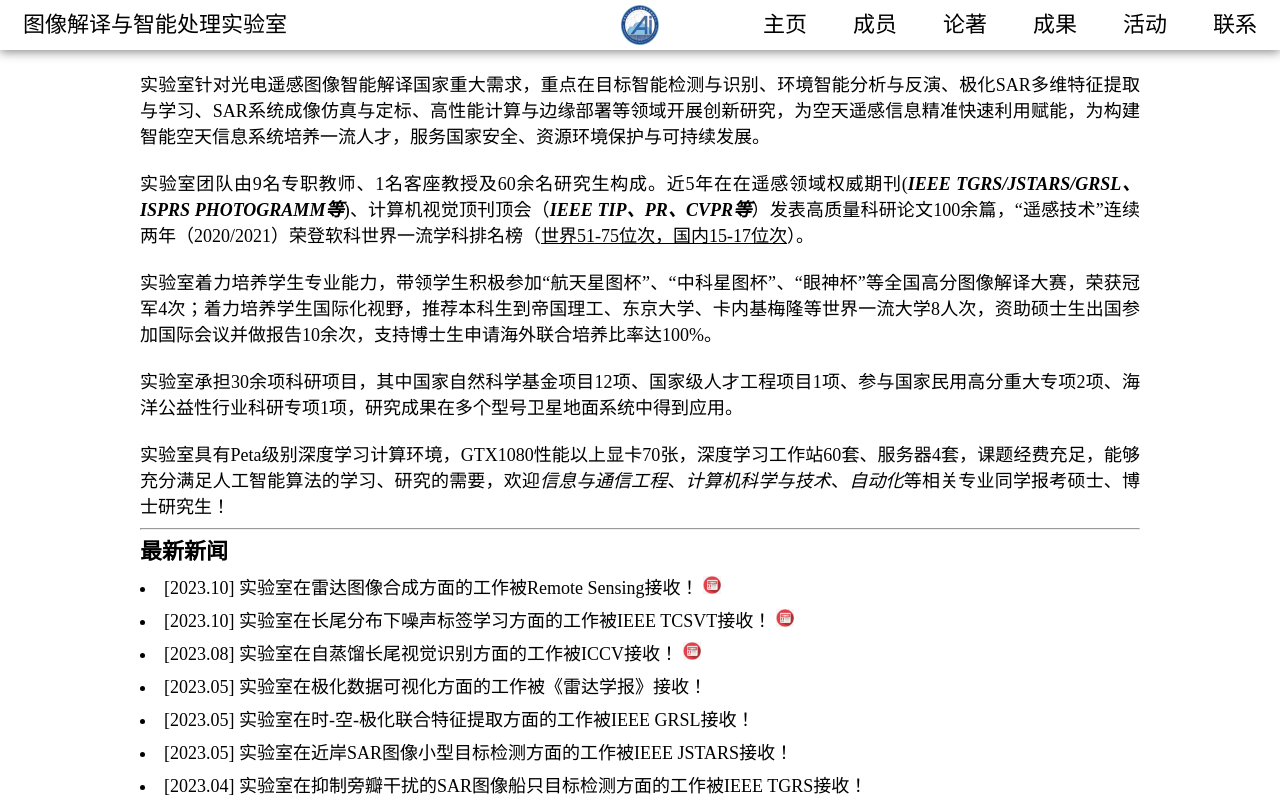
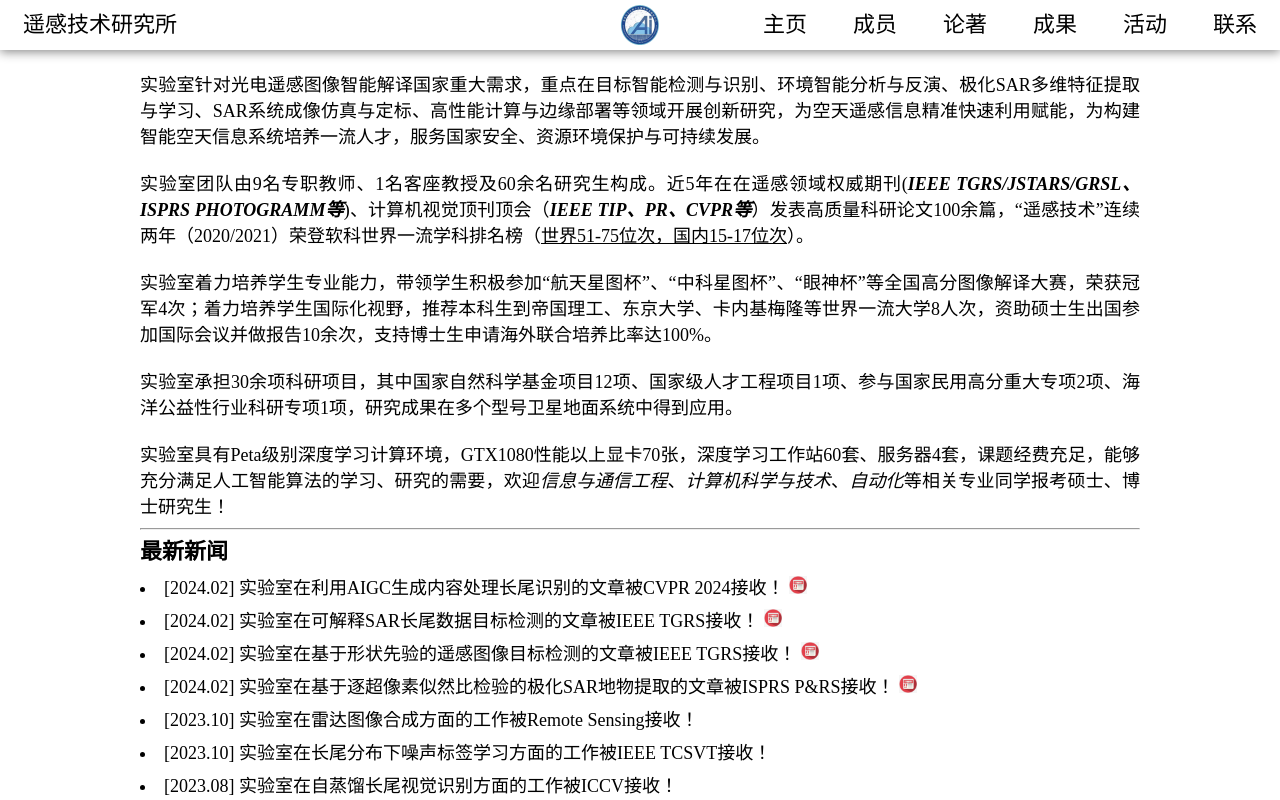
Before and after one commit to airs-team/airs-team.github.io, a plain HTML site: page index.html in a window 1280 px wide. Shown: the top 800 px of the page. Drawn offline with Linux system fonts and the light colour scheme.

Commit message:
实验室名称更新，最新新闻

```diff
--- a/index.html
+++ b/index.html
@@ -4,7 +4,7 @@
     <meta charset="UTF-8">
     <meta http-equiv="X-UA-Compatible" content="IE=edge">
     <meta name="viewport" content="width=device-width, initial-scale=1.0">
-    <title>图像解译与智能处理实验室</title>
+    <title>遥感技术研究所 Remote Sensing Technology Insitute</title>
     <link rel="stylesheet" href="./stylesheet/style.css">
     <link rel="icon" href="./img/icon/ai.ico">
     <base target="_blank">
@@ -12,7 +12,7 @@
 <body>
     <div class="head">
         <div style="display: inline-block; position: absolute; left: 23px;">
-            <span style="font-size: 22px;line-height: 50px;">图像解译与智能处理实验室</span>
+            <span style="font-size: 22px;line-height: 50px;">遥感技术研究所</span>
         </div>
         <img src="./img/icon/ai.ico" alt=""
         style="height: 40px;width: auto; position: absolute; top: 5px;
@@ -49,16 +49,29 @@
         <div style="line-height: 30px;">
             <p class="subtitle">最新新闻</p>
             <li>
-                [2023.10] 实验室在雷达图像合成方面的工作被Remote Sensing接收！
+                [2024.02] 实验室在利用AIGC生成内容处理长尾识别的文章被CVPR 2024接收！
                 <img src="./img/sub_img/new.jpg" style="height: 18px; width: auto;">
             </li>
             <li>
-                [2023.10] 实验室在长尾分布下噪声标签学习方面的工作被IEEE TCSVT接收！
+                [2024.02] 实验室在可解释SAR长尾数据目标检测的文章被IEEE TGRS接收！
                 <img src="./img/sub_img/new.jpg" style="height: 18px; width: auto;">
             </li>
             <li>
+                [2024.02] 实验室在基于形状先验的遥感图像目标检测的文章被IEEE TGRS接收！
+                <img src="./img/sub_img/new.jpg" style="height: 18px; width: auto;">
+            </li>
+            <li>
+                [2024.02] 实验室在基于逐超像素似然比检验的极化SAR地物提取的文章被ISPRS P&RS接收！
+                <img src="./img/sub_img/new.jpg" style="height: 18px; width: auto;">
+            </li>
+            <li>
+                [2023.10] 实验室在雷达图像合成方面的工作被Remote Sensing接收！
+            </li>
+            <li>
+                [2023.10] 实验室在长尾分布下噪声标签学习方面的工作被IEEE TCSVT接收！
+            </li>
+            <li>
                 [2023.08] 实验室在自蒸馏长尾视觉识别方面的工作被ICCV接收！
-                <img src="./img/sub_img/new.jpg" style="height: 18px; width: auto;">
             </li>
             <li>
                 [2023.05] 实验室在极化数据可视化方面的工作被《雷达学报》接收！
```
Also changed, not shown: achievement.html (+2 -2 lines), act.html (+2 -2 lines), contact.html (+2 -2 lines), member.html (+2 -2 lines), publication.html (+2 -2 lines), sub_act/act_graduation.html (+2 -2 lines), sub_act/act_meetings.html (+2 -2 lines), sub_act/act_outdoor.html (+2 -2 lines), teacher_detail/hu_cb.html (+2 -2 lines), teacher_detail/hu_w.html (+2 -2 lines), teacher_detail/ma_f.html (+2 -2 lines), teacher_detail/sun_xk.html (+2 -2 lines), teacher_detail/xiang_dl.html (+2 -2 lines), teacher_detail/yin_q.html (+2 -2 lines), 2 more files, 1 other file.
